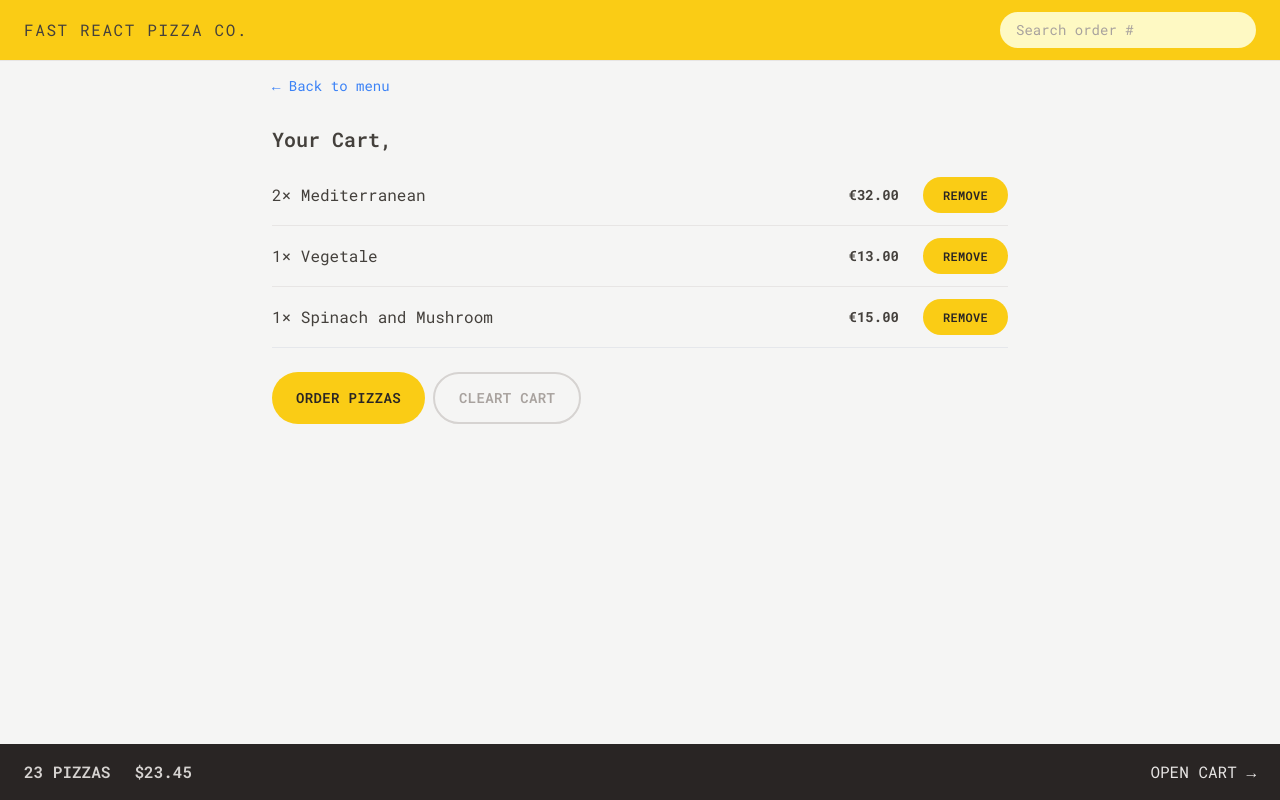
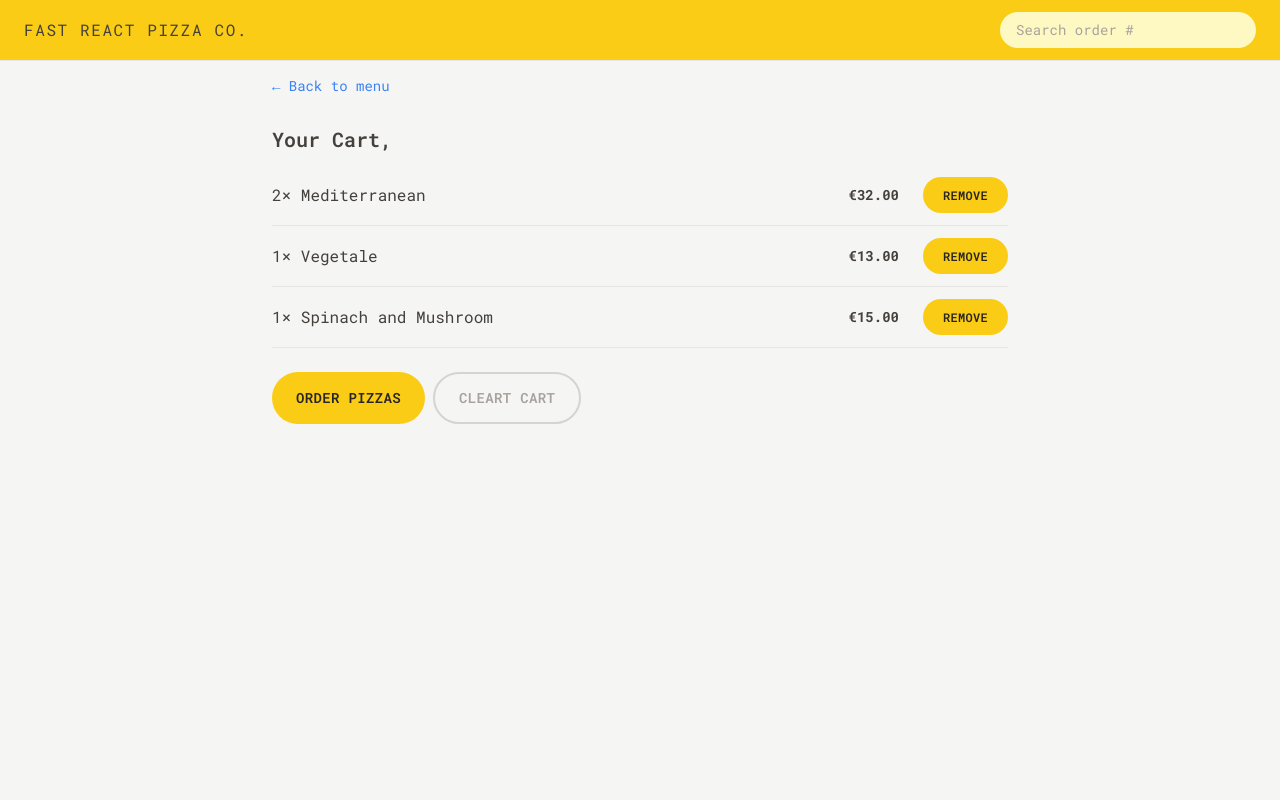
Before and after one commit to JoseGarcia1994/Fast-Pizza, a React (Vite) app: page /cart in a window 1280 px wide. Built offline with nearby package versions, Linux system fonts and the light colour scheme.

Commit message:
Building the Cart Overview with Redux Selectors

```diff
--- a/src/components/cart/CartOverview.jsx
+++ b/src/components/cart/CartOverview.jsx
@@ -1,11 +1,19 @@
+import { useSelector } from "react-redux";
 import { Link } from "react-router-dom";
+import { getTotalCartPrice, getTotalCartQty } from "../../store/slices/cart.slice.js";
+import {formatCurrency} from '../../utils/helpers.js';
 
 const CartOverview = () => {
+  const totalCartQuantity = useSelector(getTotalCartQty);
+  const totalCartPrice = useSelector(getTotalCartPrice);
+
+  if(!totalCartQuantity) return null;
+
   return (
     <div className="flex items-center justify-between px-4 py-4 text-sm uppercase bg-stone-800 text-stone-200 sm:px-6 md:text-base">
       <p className="space-x-4 font-semibold text-stone-300 sm:space-x-6">
-        <span>23 pizzas</span>
-        <span>$23.45</span>
+        <span>{totalCartQuantity} pizzas</span>
+        <span>{formatCurrency(totalCartPrice)}</span>
       </p>
       <Link to="/cart">Open cart &rarr;</Link>
     </div>
--- a/src/store/slices/cart.slice.js
+++ b/src/store/slices/cart.slice.js
@@ -33,3 +33,7 @@
 export const { addItem, deleteItem, increaseItemQuantity, decreaseItemQuantity, clearCart } = cartSlice.actions;
 
 export default cartSlice.reducer;
+
+export const getTotalCartQty = state => state.cart.cart.reduce((sum, item) => sum + item.quantity, 0);
+
+export const getTotalCartPrice = state => state.cart.cart.reduce((sum, item) => sum + item.totalPrice, 0);
```
